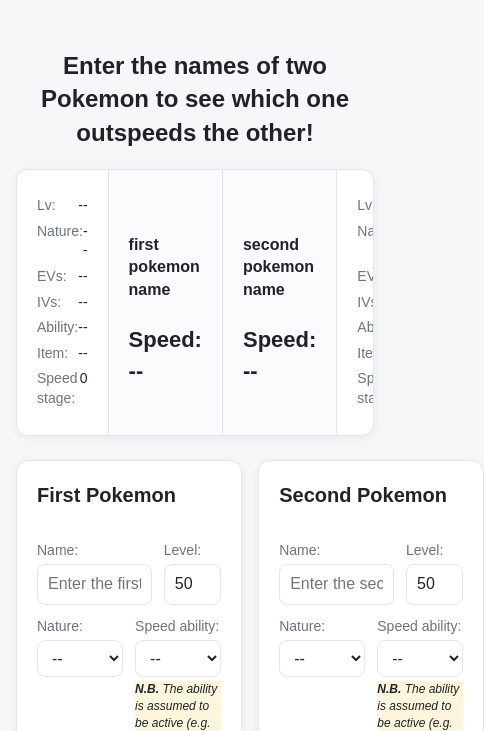
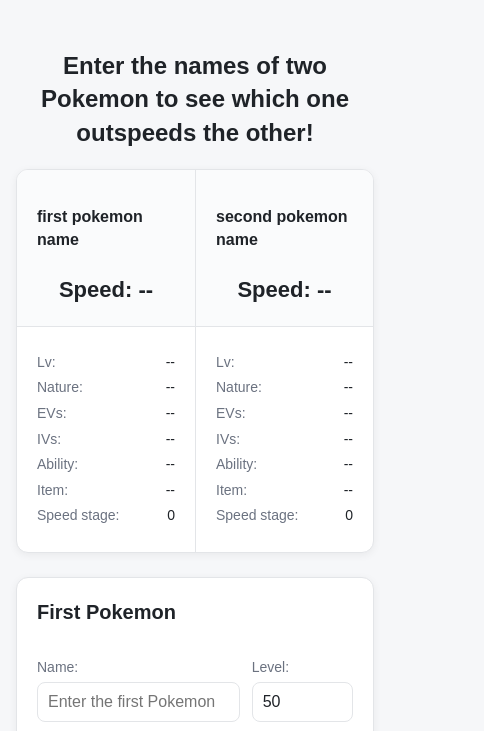
Before and after one commit to ColomboGiacomo/does-it-outspeed, a plain HTML site: page index.html in a window 390 px wide. Shown: the part 107-838 px from the top of the page, 484 px wide, since content can reach past the window. Drawn offline with Linux system fonts and the light colour scheme; no server answers.

Commit message:
add mobile layout

```diff
--- a/style.css
+++ b/style.css
@@ -275,3 +275,49 @@ main{
     font-weight: bold;
     margin-left: 6px;
 }
+
+/* ==================================================
+   MOBILE
+   ================================================== */
+@media (max-width: 700px) {
+
+    /* La scheda della sfida diventa una griglia 2x2 */
+    .results-row {
+        display: grid;
+        grid-template-columns: 1fr 1fr;
+        grid-template-areas:
+            "pkmn1  pkmn2"
+            "stats1 stats2";
+    }
+
+    /* Ogni colonna va nella sua area */
+    .results-row > :first-child {
+        grid-area: stats1;
+    }
+
+    #pkmn1-container {
+        grid-area: pkmn1;
+    }
+
+    #pkmn2-container {
+        grid-area: pkmn2;
+    }
+
+    .results-row > :last-child {
+        grid-area: stats2;
+    }
+
+    /* Linee di separazione */
+    #pkmn1-container {
+        border-left: none;
+    }
+
+    .stats-panel {
+        border-top: 1px solid var(--border);
+    }
+
+    /* Le due schede dei campi, una sotto l'altra */
+    .fields-row {
+        flex-direction: column;
+    }
+}
```
